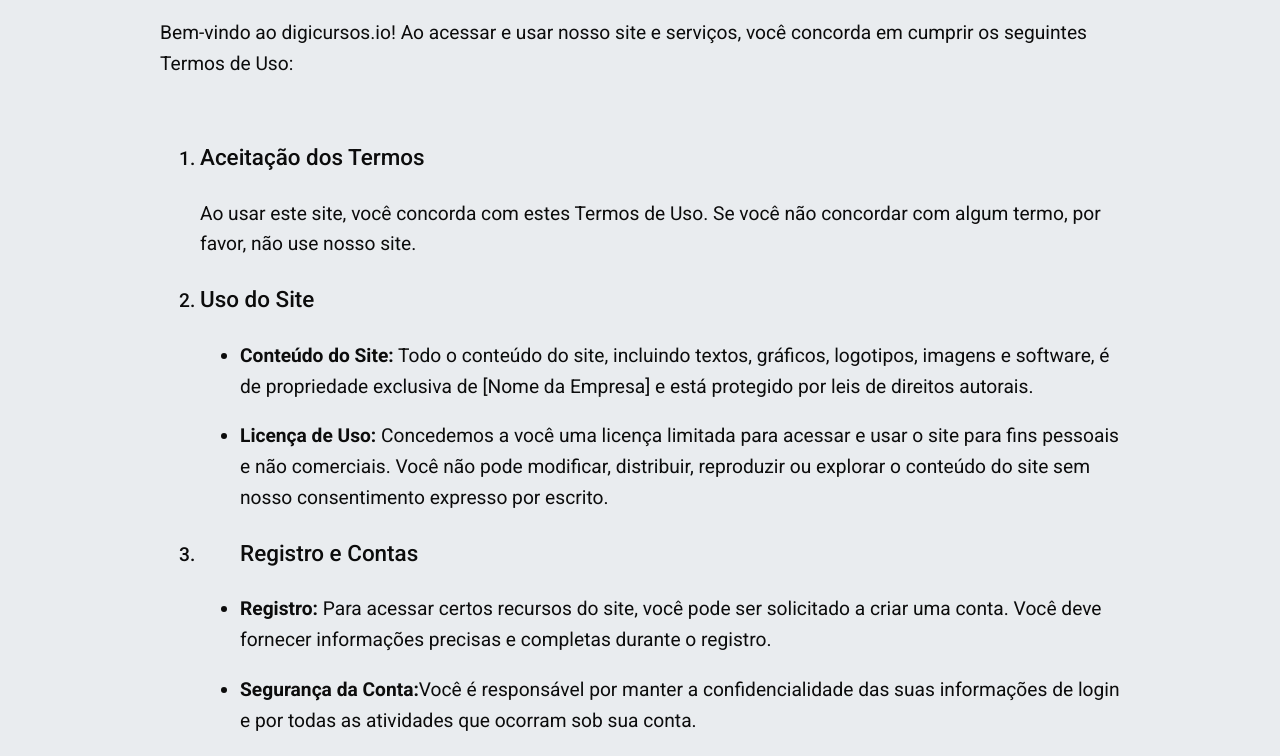
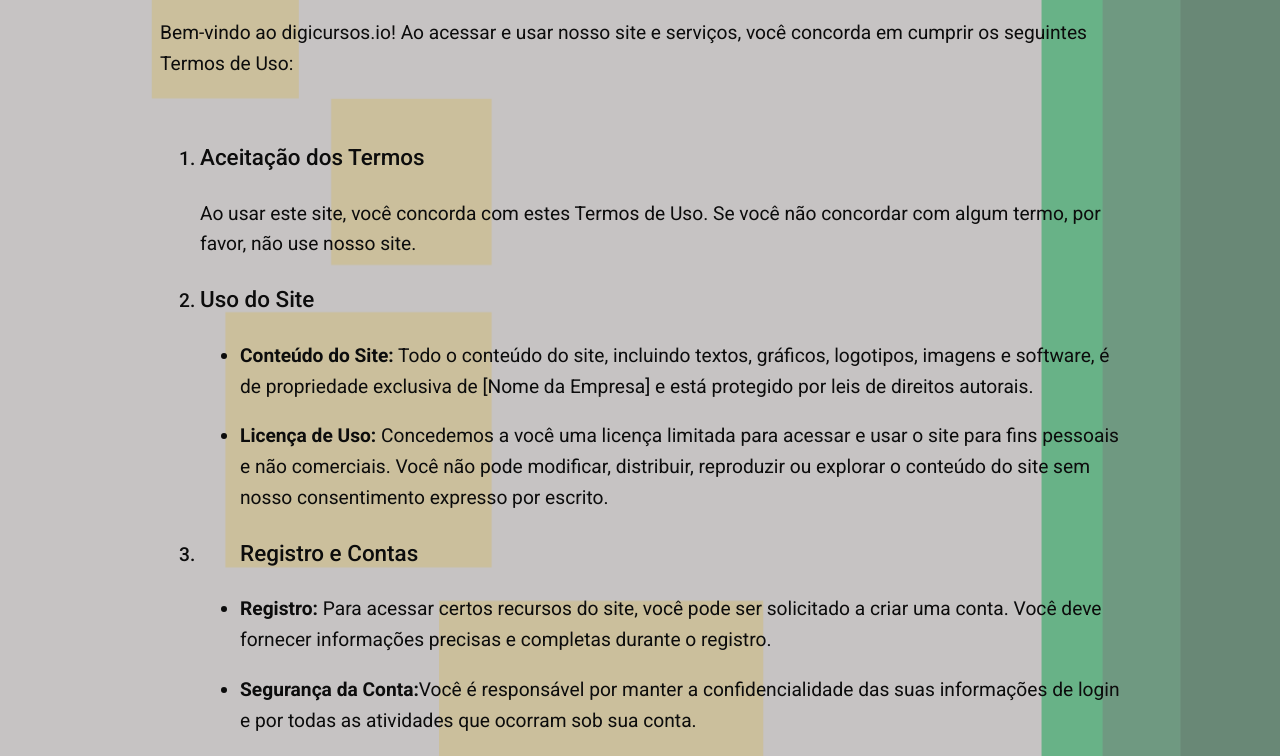
Before and after one commit to lpaivaf/Landing-Page-ExcelCourse, a plain HTML site: page termos-de-uso.html in a window 1280 px wide. Shown: the part 143-899 px from the top of the page. Drawn offline with Linux system fonts and the light colour scheme.

Commit message:
Update CSS

```diff
--- a/css/style.css
+++ b/css/style.css
@@ -700,21 +700,23 @@ p, address a{
 
 /*privacidade e termos*/
 
+#privacidade{
+    background-image: url(/image/templete1.png);
+}
+
+#termos {
+    background-image: url(/image/templete2.png);
+}
+
 #privacidade,
 #termos {
     width: 100%;
-    background-image: url(image/templete1.png);
     background-repeat: no-repeat;
     background-size: cover;
     background-attachment: fixed;
     color: rgb(12, 12, 12);
 
 }
-
-#termos {
-    background-image: url(image/templete2.png);
-}
-
 .privacidade_container,
 .termos_container {
     display: flex;
```
